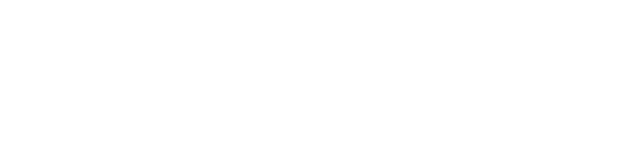
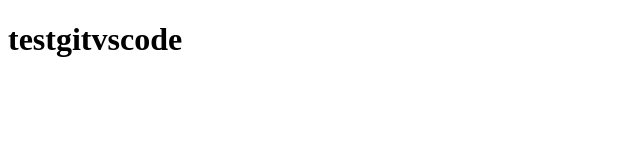
Before and after one commit to Alexandrerollin/testgitvscode, a plain HTML site: page index.html in a window 1280 px wide. Shown: the whole page, without its empty margins (0-640 px from the left). Drawn offline with Linux system fonts and the light colour scheme.

Commit message:
Ajout h1

```diff
--- a/index.html
+++ b/index.html
@@ -7,6 +7,7 @@
     <title>testgitvscode</title>
 </head>
 <body>
+    <h1>testgitvscode</h1>
 
 </body>
 </html>
```
